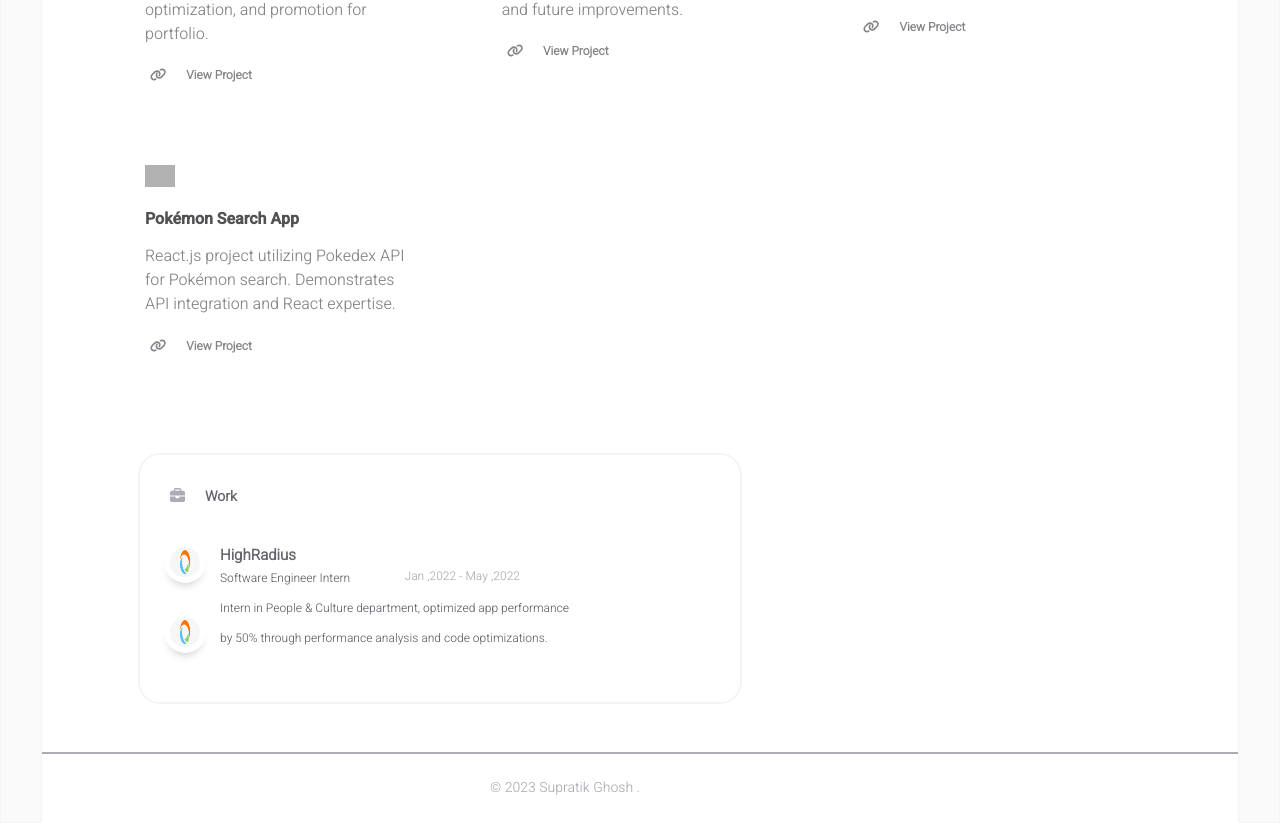
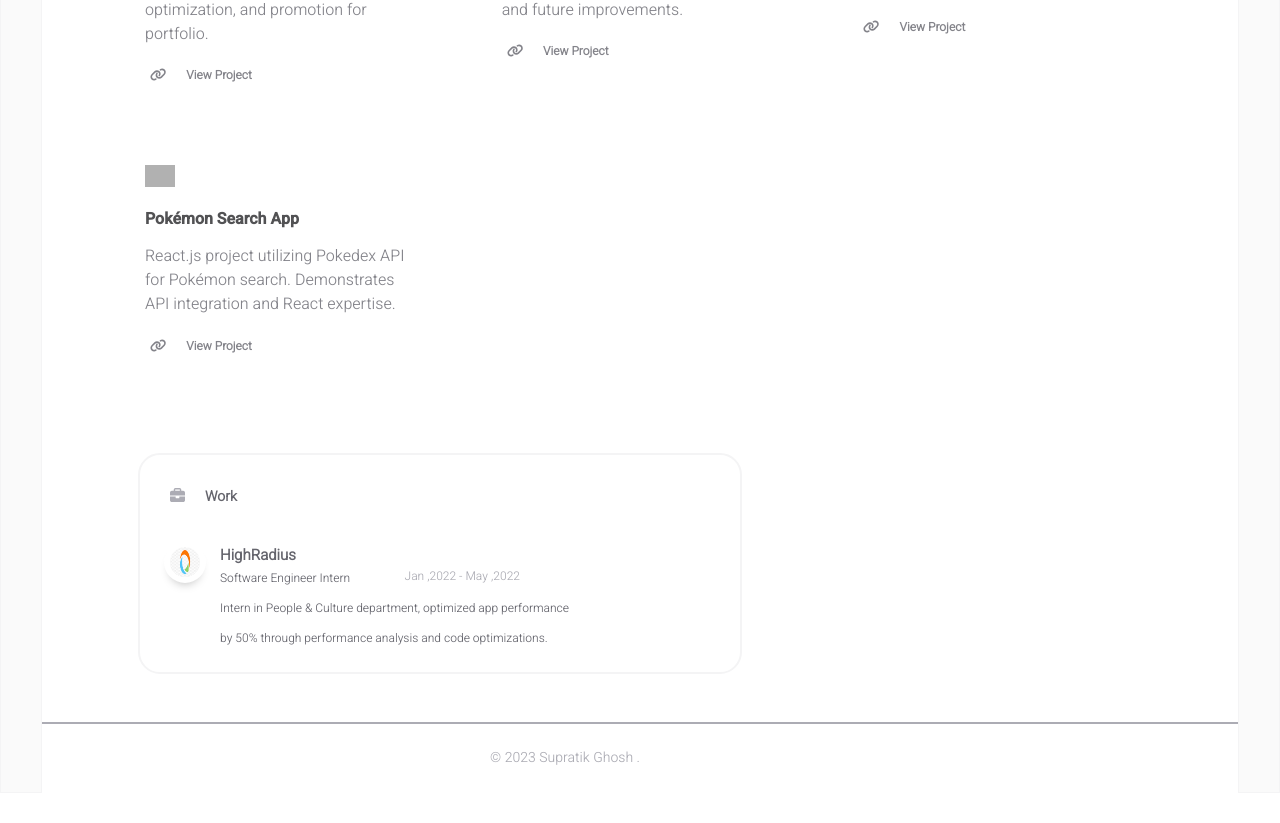
Before and after one commit to StudyCode2231/Portfolio-Fresher, a React (Create React App) app: page / in a window 1280 px wide. Shown: the part 845-1668 px from the top of the page. After the commit the page ends 1638 px from the top, so only its background shows below. Built offline with nearby package versions, Linux system fonts and the light colour scheme; grey boxes are pictures that could not be loaded.

Commit message:
:zap: portfolio  commit

```diff
--- a/src/components/homepage/works.jsx
+++ b/src/components/homepage/works.jsx
@@ -32,11 +32,7 @@ const Works = () => {
 							<div className="work-duration">Jan ,2022 -  May ,2022</div>
 						</div>
 						<div className="work">
-							<img
-								src="./Hrc.png"
-								alt="Hrc"
-								className="work-image"
-							/>
+
 							<div className="work-title"></div>
 							<div className="work-subtitle">
 
```
